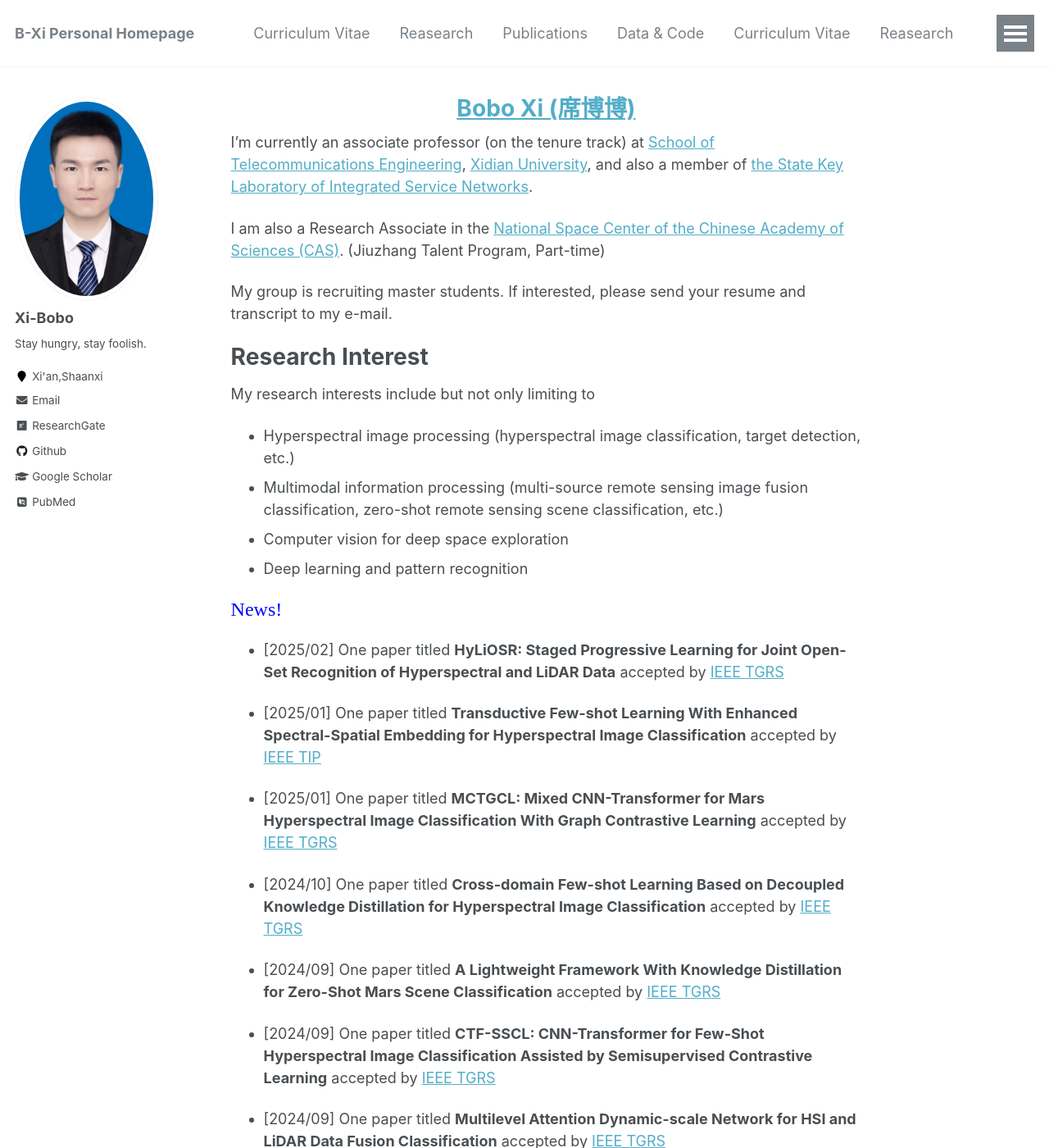
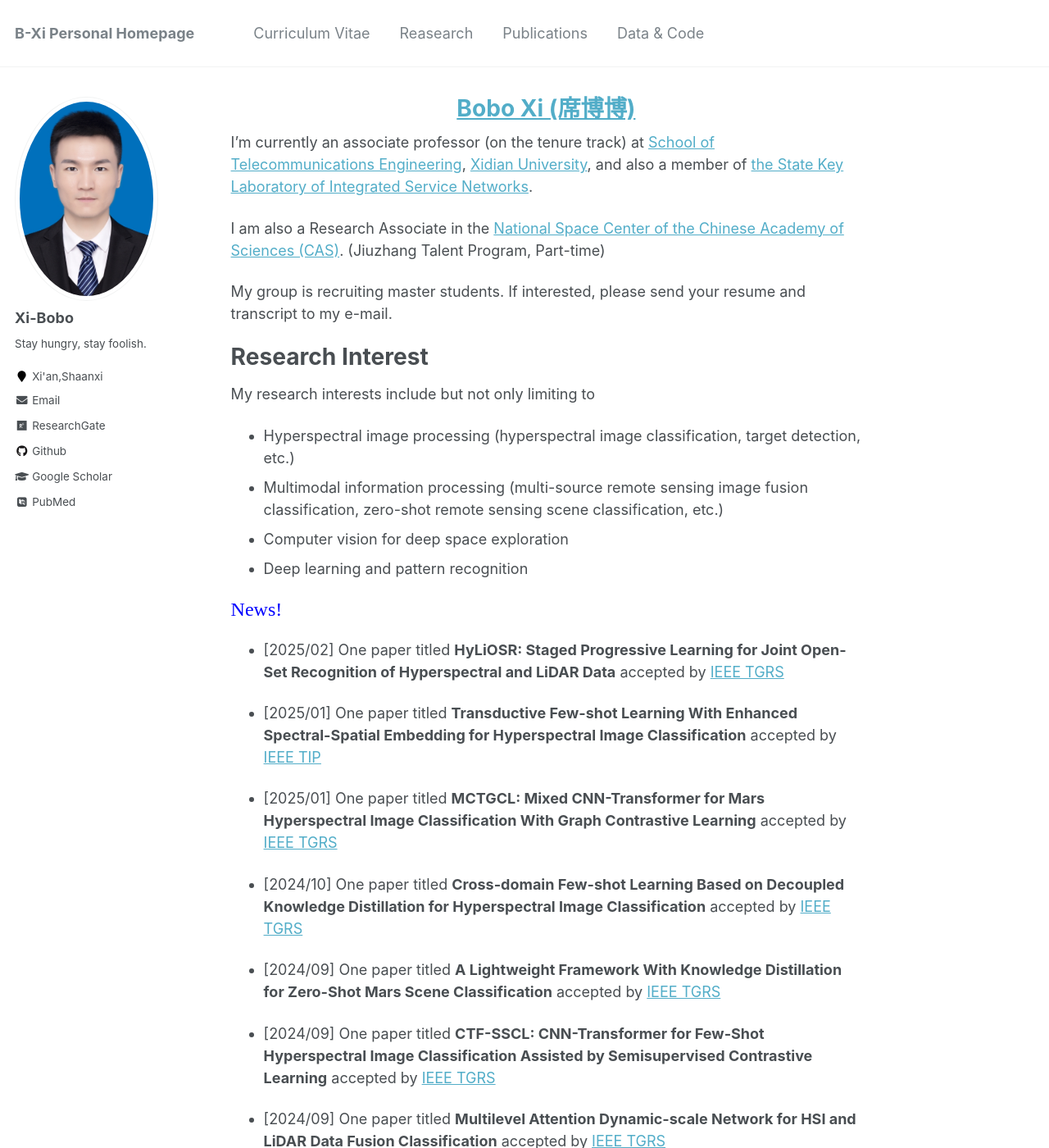
Before and after one commit to wxyflorence/wxyflorence.github.io, a Jekyll site: the page built from _pages/about.md, in a window 1280 px wide and 1400 px high. Shown: the whole window at 82% size. Built offline with Jekyll 4.4.1, drawn with Linux system fonts in a browser that asks for light colours; some web fonts are replaced; comment, search, counter and statistics services are not loaded.

Commit message:
修改循环问题以及下拉框竖列展示问题

```diff
--- a/_includes/masthead.html
+++ b/_includes/masthead.html
@@ -1,4 +1,4 @@
-{% include base_path %}
+<!-- {% include base_path %}
 
 <div class="masthead">
   <div class="masthead__inner-wrap">
@@ -39,4 +39,44 @@
       </nav>
     </div>
   </div>
+</div> -->
+
+{% include base_path %}
+
+<div class="masthead">
+  <div class="masthead__inner-wrap">
+    <div class="masthead__menu">
+      <nav id="site-nav" class="greedy-nav">
+        <button><div class="navicon"></div></button>
+        <ul class="visible-links">
+          <li class="masthead__menu-item masthead__menu-item--lg">
+            <a href="{{ base_path }}/">{{ site.title }}</a>
+          </li>
+
+          {% for link in site.data.navigation.main %}
+            {% if link.children %}
+              <li class="masthead__menu-item dropdown">
+                <a href="#">{{ link.title }}</a>
+                <ul class="dropdown-content">
+                  {% for child in link.children %}
+                    <li><a href="{{ base_path }}{{ child.url }}">{{ child.title }}</a></li>
+                  {% endfor %}
+                </ul>
+              </li>
+            {% else %}
+              {% if link.url contains 'http' %}
+                {% assign domain = '' %}
+              {% else %}
+                {% assign domain = base_path %}
+              {% endif %}
+              <li class="masthead__menu-item">
+                <a href="{{ domain }}{{ link.url }}">{{ link.title }}</a>
+              </li>
+            {% endif %}
+          {% endfor %}
+        </ul>
+        <ul class="hidden-links hidden"></ul>
+      </nav>
+    </div>
+  </div>
 </div>
--- a/_sass/_base.scss
+++ b/_sass/_base.scss
@@ -314,6 +314,10 @@ b, i, strong, em, blockquote, p, q, span, figure, img, h1, h2, header, input, a,
   transition: $global-transition;
 }
 
+
+
+
+
 /* 下拉菜单基础样式 */
 .dropdown {
   position: relative;
@@ -329,6 +333,15 @@ b, i, strong, em, blockquote, p, q, span, figure, img, h1, h2, header, input, a,
   padding: 0;
   margin: 0;
   list-style: none;
+
+  // ✅ 让下拉菜单垂直排列
+  display: flex;
+  flex-direction: column;
+}
+
+.dropdown-content li {
+  // ✅ 确保每项独占一行
+  width: 100%;
 }
 
 .dropdown-content li a {
@@ -336,6 +349,7 @@ b, i, strong, em, blockquote, p, q, span, figure, img, h1, h2, header, input, a,
   padding: 10px 15px;
   text-decoration: none;
   color: #333;
+  white-space: nowrap; // 防止文字换行
 }
 
 .dropdown-content li a:hover {
@@ -344,5 +358,6 @@ b, i, strong, em, blockquote, p, q, span, figure, img, h1, h2, header, input, a,
 
 /* 悬停显示下拉菜单 */
 .dropdown:hover .dropdown-content {
-  display: block;
+  display: flex; // ✅ 保持和上面一致，避免 display: block 冲突
+  flex-direction: column;
 }
```
Also changed, not shown: _data/navigation.yml (+9 -7 lines).
